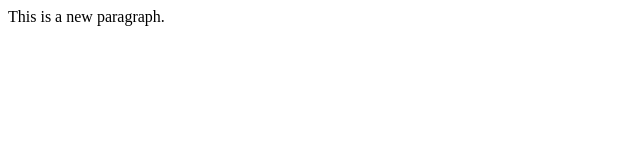
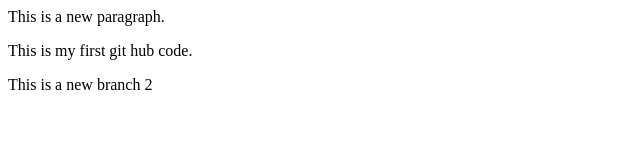
Before and after one commit to amnagashree/project, a plain HTML site: page index.html in a window 1280 px wide. Shown: the whole page, without its empty margins (0-640 px from the left). Drawn offline with Linux system fonts and the light colour scheme.

Commit message:
modified

```diff
--- a/index.html
+++ b/index.html
@@ -1,3 +1,9 @@
 <p>
     This is a new paragraph.
 </p>
+<p>
+    This is my first git hub code.
+</p>
+<p>
+    This is a new branch 2
+</p>
```
